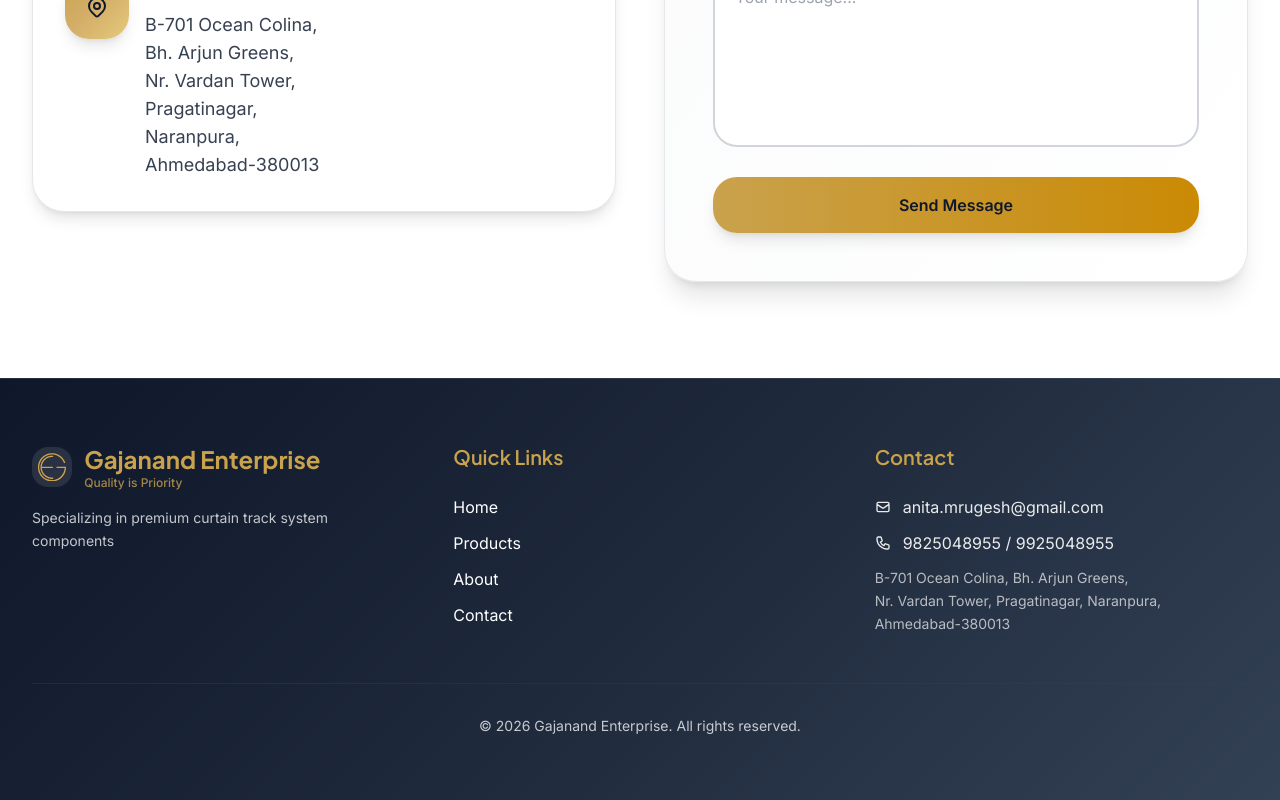
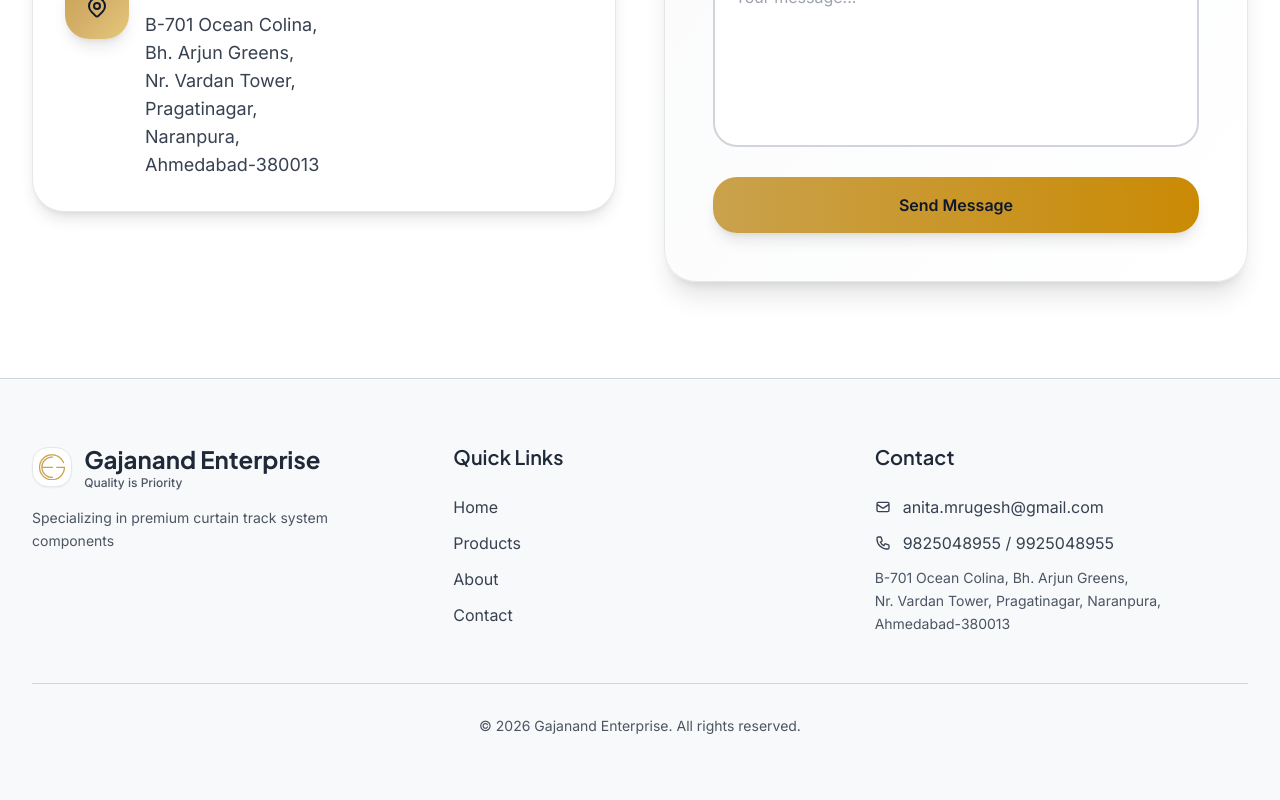
Before and after one commit to kuldip-0611/gajanand-enterprise, a React (Vite) app: page /contact in a window 1280 px wide. Shown: the part 1086-1886 px from the top of the page. Built offline with nearby package versions, Linux system fonts and the light colour scheme.

Commit message:
Update title and footer styles for improved branding: change the website title for clarity and enhance footer design with updated colors and layout for a more modern appearance. Add operation option images to product details for better user engagement.

```diff
--- a/index.html
+++ b/index.html
@@ -7,7 +7,7 @@
     <link rel="preconnect" href="https://fonts.googleapis.com">
     <link rel="preconnect" href="https://fonts.gstatic.com" crossorigin>
     <link href="https://fonts.googleapis.com/css2?family=Inter:wght@300;400;500;600;700;800;900&family=Plus+Jakarta+Sans:wght@400;500;600;700;800&display=swap" rel="stylesheet">
-    <title>Gajanand Enterprise - Premium Curtain Track Systems</title>
+    <title>Gajanand | Curtain Track Systems</title>
   </head>
   <body>
     <script>
--- a/src/components/Footer.tsx
+++ b/src/components/Footer.tsx
@@ -10,7 +10,10 @@
   ];
 
   return (
-    <footer className="gradient-navy text-white py-16 border-t border-gray-700/50">
+    <footer
+      className="py-16 border-t border-gray-300 text-gray-700"
+      style={{ backgroundColor: '#f8f9fb' }}
+    >
       <div className="container mx-auto px-6 lg:px-8">
         <div className="grid grid-cols-1 md:grid-cols-3 gap-12 mb-12">
           <motion.div
@@ -20,7 +23,7 @@
             transition={{ duration: 0.6 }}
           >
             <div className="flex items-center space-x-3 mb-4">
-              <div className="h-10 w-auto rounded-xl flex items-center justify-center overflow-hidden bg-white/10 p-1.5">
+              <div className="h-10 w-auto rounded-xl flex items-center justify-center overflow-hidden bg-white border border-gray-200 shadow-sm p-1.5">
                 <img
                   src="/logo.svg"
                   alt="Gajanand Enterprise Logo"
@@ -29,11 +32,11 @@
                 />
               </div>
               <div>
-                <h3 className="text-2xl font-bold text-gold">Gajanand Enterprise</h3>
-                <p className="text-xs text-gold/80 font-medium">Quality is Priority</p>
+                <h3 className="text-2xl font-bold text-gray-800">Gajanand Enterprise</h3>
+                <p className="text-xs text-gray-600 font-medium">Quality is Priority</p>
               </div>
             </div>
-            <p className="text-sm opacity-75 leading-relaxed">
+            <p className="text-sm text-gray-600 leading-relaxed">
               Specializing in premium curtain track system components
             </p>
           </motion.div>
@@ -44,13 +47,13 @@
             viewport={{ once: true }}
             transition={{ duration: 0.6, delay: 0.1 }}
           >
-            <h4 className="text-xl font-semibold mb-6 text-gold">Quick Links</h4>
+            <h4 className="text-xl font-semibold mb-6 text-gray-800">Quick Links</h4>
             <ul className="space-y-3">
               {links.map((link) => (
                 <li key={link.path}>
                   <Link
                     to={link.path}
-                    className="text-base hover:text-gold transition-all duration-300 inline-block hover:translate-x-2"
+                    className="text-base text-gray-700 hover:text-gold transition-all duration-300 inline-block hover:translate-x-2"
                   >
                     {link.label}
                   </Link>
@@ -65,13 +68,13 @@
             viewport={{ once: true }}
             transition={{ duration: 0.6, delay: 0.2 }}
           >
-            <h4 className="text-xl font-semibold mb-6 text-gold">Contact</h4>
-            <div className="text-base space-y-3 opacity-90">
+            <h4 className="text-xl font-semibold mb-6 text-gray-800">Contact</h4>
+            <div className="text-base space-y-3 text-gray-700">
               <a
                 href="mailto:anita.mrugesh@gmail.com"
                 className="flex items-center hover:text-gold transition-colors"
               >
-                <svg className="w-4 h-4 mr-3" fill="none" stroke="currentColor" viewBox="0 0 24 24">
+                <svg className="w-4 h-4 mr-3 shrink-0" fill="none" stroke="currentColor" viewBox="0 0 24 24">
                   <path strokeLinecap="round" strokeLinejoin="round" strokeWidth={2} d="M3 8l7.89 5.26a2 2 0 002.22 0L21 8M5 19h14a2 2 0 002-2V7a2 2 0 00-2-2H5a2 2 0 00-2 2v10a2 2 0 002 2z" />
                 </svg>
                 anita.mrugesh@gmail.com
@@ -80,12 +83,12 @@
                 href="tel:9825048955"
                 className="flex items-center hover:text-gold transition-colors"
               >
-                <svg className="w-4 h-4 mr-3" fill="none" stroke="currentColor" viewBox="0 0 24 24">
+                <svg className="w-4 h-4 mr-3 shrink-0" fill="none" stroke="currentColor" viewBox="0 0 24 24">
                   <path strokeLinecap="round" strokeLinejoin="round" strokeWidth={2} d="M3 5a2 2 0 012-2h3.28a1 1 0 01.948.684l1.498 4.493a1 1 0 01-.502 1.21l-2.257 1.13a11.042 11.042 0 005.516 5.516l1.13-2.257a1 1 0 011.21-.502l4.493 1.498a1 1 0 01.684.949V19a2 2 0 01-2 2h-1C9.716 21 3 14.284 3 6V5z" />
                 </svg>
                 9825048955 / 9925048955
               </a>
-              <p className="mt-4 opacity-75 text-sm leading-relaxed">
+              <p className="mt-4 text-gray-600 text-sm leading-relaxed">
                 B-701 Ocean Colina, Bh. Arjun Greens,<br />
                 Nr. Vardan Tower, Pragatinagar, Naranpura,<br />
                 Ahmedabad-380013
@@ -94,7 +97,7 @@
           </motion.div>
         </div>
 
-        <div className="border-t border-gray-700/50 pt-8 text-center text-sm opacity-75">
+        <div className="border-t border-gray-300 pt-8 text-center text-sm text-gray-600">
           <p>&copy; {new Date().getFullYear()} Gajanand Enterprise. All rights reserved.</p>
         </div>
       </div>
--- a/src/components/Header.tsx
+++ b/src/components/Header.tsx
@@ -16,6 +16,8 @@
   }, []);
 
   const isActive = (path: string) => location.pathname === path;
+  const isHomePage = location.pathname === '/';
+  const useLightHeaderText = isHomePage && !scrolled && !isMobileMenuOpen;
 
   const navItems = [
     { path: '/', label: 'Home' },
@@ -29,7 +31,7 @@
       initial={{ y: -100 }}
       animate={{ y: 0 }}
       transition={{ duration: 0.6, ease: [0.4, 0, 0.2, 1] }}
-      className={`fixed top-0 left-0 right-0 z-50 transition-all duration-300 ${
+      className={`fixed top-0 left-0 right-0 z-[100] transition-all duration-300 ${
         scrolled || isMobileMenuOpen
           ? 'glass dark:glass-dark shadow-xl border-b border-gray-200/50 dark:border-gray-700/50'
           : 'bg-transparent'
@@ -56,10 +58,16 @@
               />
             </motion.div>
             <div>
-              <h1 className="text-lg font-bold text-navy dark:text-white group-hover:text-gold transition-colors">
+              <h1
+                className={`text-lg font-bold group-hover:text-gold transition-colors ${
+                  useLightHeaderText ? 'text-white' : 'text-navy dark:text-white'
+                }`}
+              >
                 Gajanand Enterprise
               </h1>
-              <p className="text-xs text-gold font-medium">Quality is Priority</p>
+              <p className={`text-xs font-medium ${useLightHeaderText ? 'text-gold' : 'text-gray-600 dark:text-gray-400'}`}>
+                Quality is Priority
+              </p>
             </div>
           </Link>
 
@@ -75,7 +83,9 @@
                   className={`block text-sm font-medium ${
                     isActive(item.path)
                       ? 'text-gold'
-                      : 'text-gray-700 dark:text-gray-300 hover:text-gold'
+                      : useLightHeaderText
+                        ? 'text-white hover:text-gold'
+                        : 'text-gray-700 dark:text-gray-300 hover:text-gold'
                   }`}
                   whileHover={{ scale: 1.05 }}
                 >
@@ -99,7 +109,11 @@
             <motion.button
               whileTap={{ scale: 0.95 }}
               onClick={() => setIsMobileMenuOpen(!isMobileMenuOpen)}
-              className="md:hidden p-2.5 rounded-xl bg-gray-100 dark:bg-gray-800 text-gray-700 dark:text-gray-300"
+              className={`md:hidden p-2.5 rounded-xl ${
+                useLightHeaderText
+                  ? 'bg-white/10 text-white'
+                  : 'bg-gray-100 dark:bg-gray-800 text-gray-700 dark:text-gray-300'
+              }`}
               aria-label="Toggle menu"
             >
               <div className="w-6 h-6 flex flex-col justify-center space-y-1.5">
--- a/src/pages/Home.tsx
+++ b/src/pages/Home.tsx
@@ -222,23 +222,25 @@
         </motion.div>
       </section>
 
-      <section className="py-24 md:py-32 bg-cream dark:bg-gray-900">
+      <section className="py-24 md:py-32 bg-[#f8f9fb] dark:bg-gray-900">
         <div className="container mx-auto px-6 lg:px-8">
           <motion.div
             initial={{ opacity: 0, y: 40 }}
             whileInView={{ opacity: 1, y: 0 }}
             viewport={{ once: true, margin: '-100px' }}
             transition={{ duration: 0.8 }}
-            className="max-w-4xl mx-auto text-center"
+            className="max-w-4xl mx-auto text-left"
           >
-            <h2 className="text-4xl md:text-5xl lg:text-6xl font-bold text-navy dark:text-white mb-8">
+            <h2 className="text-4xl md:text-5xl lg:text-6xl font-bold text-navy dark:text-white mb-8 whitespace-nowrap">
               Welcome to Gajanand Enterprise
             </h2>
+            <p className="text-xl md:text-2xl text-gray-600 dark:text-gray-400 leading-relaxed mb-4">
+              We specialize in importing high-quality curtain track system components
+              for the architectural and interior design industry.
+            </p>
             <p className="text-xl md:text-2xl text-gray-600 dark:text-gray-400 leading-relaxed">
-              We specialize in importing high-quality curtain track system components
-              for the architectural and interior design industry. Our commitment to
-              excellence ensures that every product meets the highest standards of
-              quality and reliability.
+              Our commitment to excellence ensures every product meets
+              the highest standards of quality and reliability.
             </p>
           </motion.div>
         </div>
--- a/src/pages/Products.tsx
+++ b/src/pages/Products.tsx
@@ -101,7 +101,7 @@
               Gajanand Enterprise supplies high-quality curtain track and blind system components, engineered for smooth operation, durability, and architectural flexibility. Our imported aluminium track systems are suitable for residential, commercial, and hospitality projects.
             </p>
             <p className="text-lg md:text-xl text-gold mt-4 font-semibold">
-              All systems are available in custom cut sizes, with standard stock lengths up to 5.8 meters (≈19 feet).
+              Custom cut sizes available. Standard lengths up to 5.8 meters (19 ft).
             </p>
           </motion.div>
         </div>
```
Also changed, not shown: src/data/products.ts (+17 -11 lines), src/pages/ProductDetail.tsx (+31 -4 lines).
